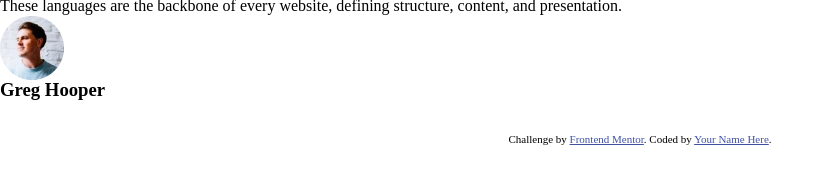
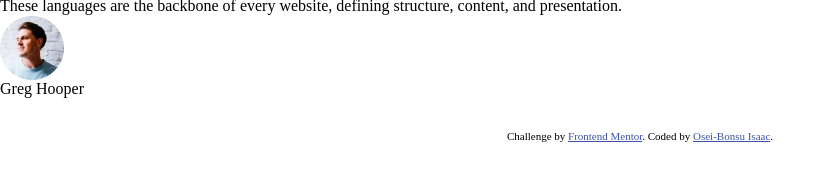
Before and after one commit to io-oseinana/blog-preview-card-main, a website: page index.html in a window 1280 px wide. Shown: the part 266-450 px from the top of the page, 0-836 px from the left. Drawn offline with Linux system fonts and the light colour scheme.

Commit message:
Add google fonts links, add name to a link

```diff
--- a/index.html
+++ b/index.html
@@ -9,6 +9,11 @@
       sizes="32x32"
       href="./assets/images/favicon-32x32.png"
     />
+    <!-- google fonts  -->
+    <link rel="preconnect" href="https://fonts.googleapis.com">
+<link rel="preconnect" href="https://fonts.gstatic.com" crossorigin>
+<link href="https://fonts.googleapis.com/css2?family=Figtree:ital,wght@0,300..900;1,300..900&display=swap" rel="stylesheet">
+
     <title>Frontend Mentor | Blog preview card</title>
     <link rel="stylesheet" href="./css/style.css" />
   </head>
@@ -33,7 +38,7 @@
         </div>
         <div class="blog_card-author">
           <img src="./assets/images/image-avatar.webp" alt="Author Pic" />
-          <h3>Greg Hooper</h3>
+          <span class="blog_card-author_name">Greg Hooper</span>
         </div>
       </section>
     </main>
@@ -43,7 +48,7 @@
         Challenge by
         <a href="https://www.frontendmentor.io?ref=challenge" target="_blank" rel="noopener"
           >Frontend Mentor</a
-        >. Coded by <a href="#">Your Name Here</a>.
+        >. Coded by <a href="#">Osei-Bonsu Isaac</a>.
       </div>
     </footer>
   </body>
```
